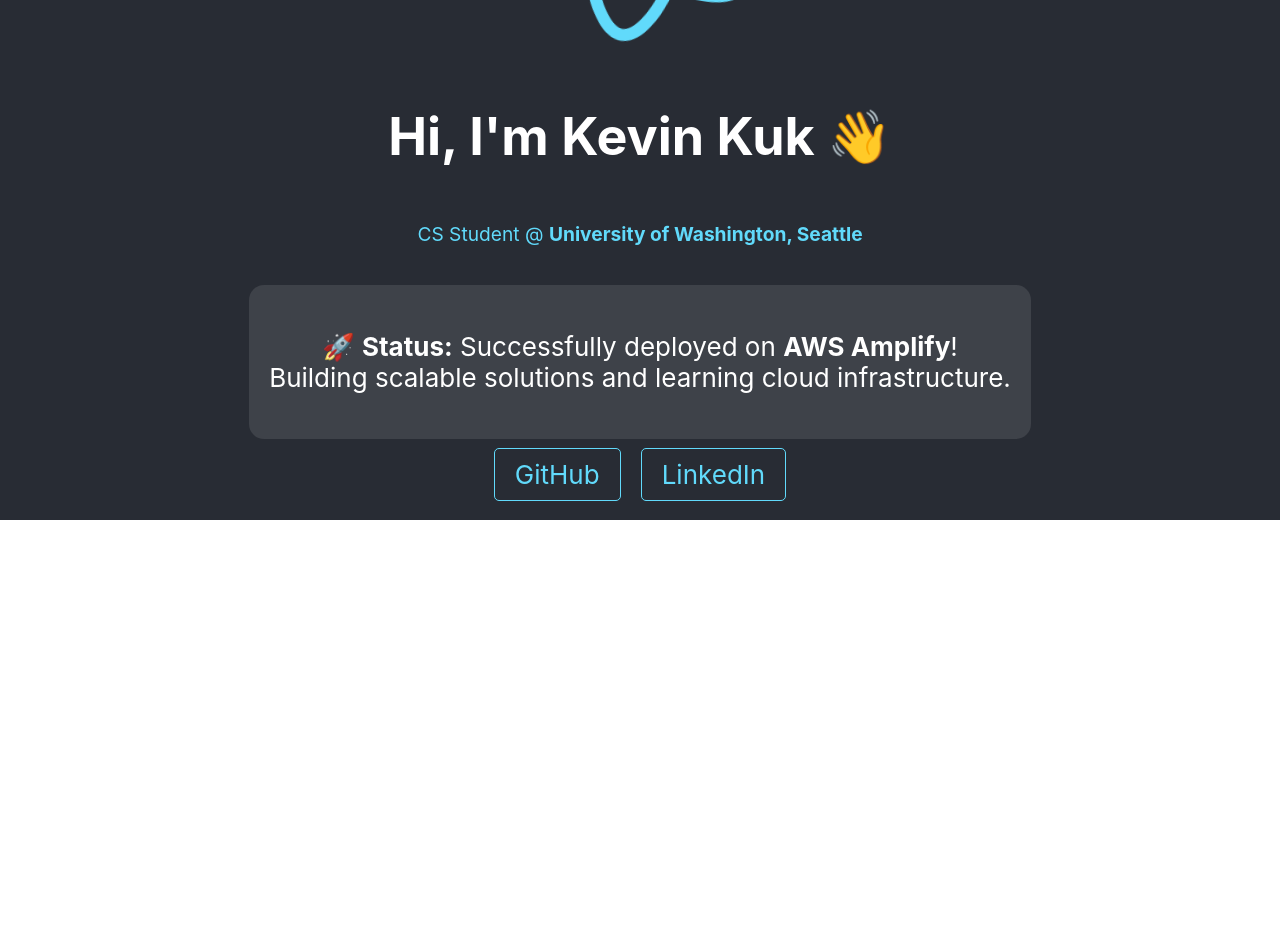
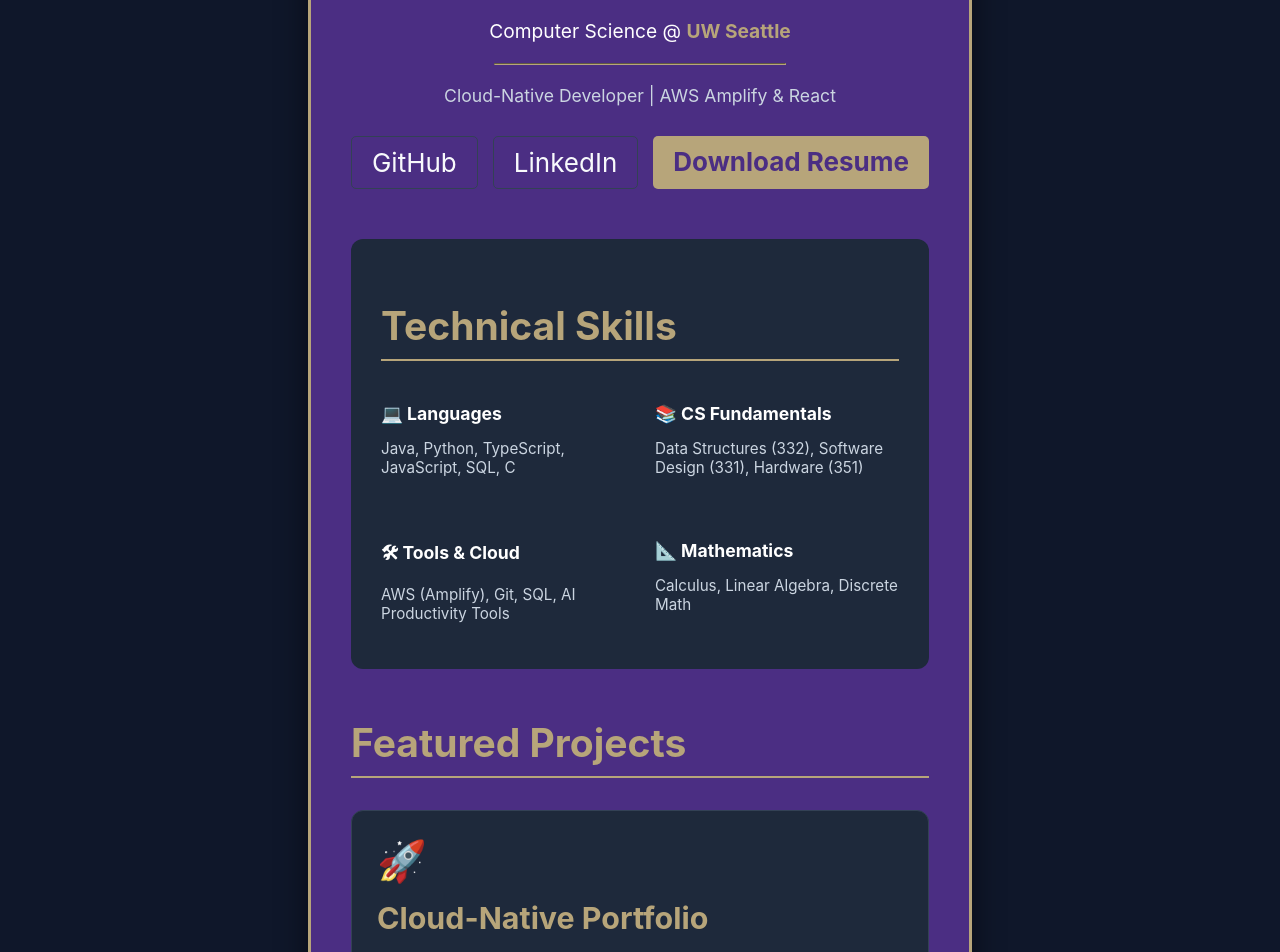
Before and after one commit to kukkevin1-cmd/my-portfolio, a React (Create React App) app: page / in a window 1280 px wide. Shown: the part 280-1232 px from the top of the page. Before the commit the page ends 800 px from the top, so only its background shows below. Built offline with nearby package versions, Linux system fonts and the light colour scheme.

Commit message:
Complete portfolio with projects modal

```diff
--- a/package.json
+++ b/package.json
@@ -13,7 +13,7 @@
     "web-vitals": "^2.1.4"
   },
   "scripts": {
-    "start": "react-scripts start",
+    "start": "set BROWSER=chrome && react-scripts start",
     "build": "react-scripts build",
     "test": "react-scripts test",
     "eject": "react-scripts eject"
--- a/src/App.css
+++ b/src/App.css
@@ -1,20 +1,6 @@
 .App {
   text-align: center;
-}
-
-.App-logo {
-  height: 40vmin;
-  pointer-events: none;
-}
-
-@media (prefers-reduced-motion: no-preference) {
-  .App-logo {
-    animation: App-logo-spin infinite 20s linear;
-  }
-}
-
-.App-header {
-  background-color: #282c34;
+  background-color: #282c34; /* 기본 배경 */
   min-height: 100vh;
   display: flex;
   flex-direction: column;
@@ -24,15 +10,48 @@
   color: white;
 }
 
-.App-link {
-  color: #61dafb;
+/* UW Purple 배경 섹션 */
+.uw-section {
+  background-color: #4b2e83;
+  color: white;
+  padding: 40px;
+  border-radius: 20px;
+  box-shadow: 0 10px 30px rgba(0,0,0,0.5);
+  border: 3px solid #b7a57a; /* UW Gold 테두리 */
+  max-width: 600px;
+}
+
+.App-logo {
+  height: 20vmin;
+  pointer-events: none;
+  margin-bottom: 20px;
+}
+
+@media (prefers-reduced-motion: no-preference) {
+  .App-logo {
+    animation: App-logo-spin infinite 20s linear;
+  }
 }
 
 @keyframes App-logo-spin {
-  from {
-    transform: rotate(0deg);
-  }
-  to {
-    transform: rotate(360deg);
-  }
+  from { transform: rotate(0deg); }
+  to { transform: rotate(360deg); }
 }
+
+.button-container {
+  margin-top: 20px;
+  display: flex;
+  gap: 15px;
+  justify-content: center;
+  align-items: center;
+}
+
+.button-container a {
+  text-decoration: none;
+  color: #f8fafc;
+  transition: opacity 0.3s;
+}
+
+.button-container a:hover {
+  opacity: 0.8;
+}
--- a/src/App.js
+++ b/src/App.js
@@ -1,49 +1,143 @@
+import React, { useState } from 'react';
 import logo from './logo.svg';
 import './App.css';
 
+// 1. 프로젝트 데이터 정의 (상세 설명 포함)
+const PROJECTS = [
+  {
+    id: 1,
+    emoji: "🚀",
+    title: "Cloud-Native Portfolio",
+    summary: "React & AWS 기반의 자동 배포 시스템",
+    details: "React와 AWS Amplify를 활용하여 구축한 반응형 포트폴리오 웹사이트입니다. GitHub Actions와 연동하여 코드 푸시 시 자동으로 AWS 클라우드 인프라에 업데이트되는 CI/CD 파이프라인을 경험하였습니다.",
+    tags: ["React", "AWS Amplify", "CI/CD"]
+  },
+  {
+    id: 2,
+    emoji: "♟️",
+    title: "Serverless Strategy Engine",
+    summary: "서버리스 기반의 전략 게임 로직 설계",
+    details: "Chess/Go 게임 로직을 구현하고 AWS Lambda를 활용한 서버리스 백엔드 구축을 목표로 하고 있습니다. 대규모 트래픽 처리를 위해 DynamoDB와 연동된 확장 가능한 시스템 아키텍처를 설계하고 있습니다.",
+    tags: ["Node.js", "AWS Lambda", "Serverless"]
+  }
+];
+
 function App() {
+  // 2. 모달 상태 관리
+  const [selectedProject, setSelectedProject] = useState(null);
+
   return (
-    <div className="App">
-      <header className="App-header">
-        <img src={logo} className="App-logo" alt="logo" />
-        <h1>Hi, I'm Kevin Kuk 👋</h1>
-        <p style={{ fontSize: '1.2rem', color: '#61dafb' }}>
-          CS Student @ <b>University of Washington, Seattle</b>
+    <div className="App" style={{
+      backgroundColor: '#0f172a',
+      color: '#f8fafc',
+      minHeight: '100vh',
+      padding: '40px',
+      fontFamily: '"Inter", sans-serif'
+    }}>
+
+      {/* --- 프로필 섹션 --- */}
+      <div className="uw-section" style={{ maxWidth: '900px', margin: '0 auto', textAlign: 'center' }}>
+        <img src={logo} className="App-logo" alt="logo" style={{ height: '80px', marginBottom: '20px' }} />
+
+        <h1 style={{ fontSize: '3rem', marginBottom: '10px' }}>Kevin Kuk</h1>
+        <p style={{ fontSize: '1.2rem' }}>
+          Computer Science @ <span style={{ color: '#b7a57a', fontWeight: 'bold' }}>UW Seattle</span>
         </p>
 
-        <div style={{
-          backgroundColor: 'rgba(255, 255, 255, 0.1)',
-          padding: '20px',
-          borderRadius: '15px',
-          margin: '20px 0'
-        }}>
-          <p>
-            🚀 <b>Status:</b> Successfully deployed on <b>AWS Amplify</b>!
-            <br />
-            Building scalable solutions and learning cloud infrastructure.
-          </p>
-        </div>
-        <div className="button-container">
-          <a
-            className="App-link"
-            href="https://github.com/kukkevin1-cmd" // 본인 깃허브 주소로 확인해 보세요!
-            target="_blank"
-            rel="noopener noreferrer"
-            style={{ margin: '0 10px', padding: '10px 20px', border: '1px solid #61dafb', borderRadius: '5px', textDecoration: 'none' }}
-          >
-            GitHub
-          </a>
-          <a
-            className="App-link"
-            href="https://www.linkedin.com" // 나중에 링크드인 주소 넣으세요!
-            target="_blank"
-            rel="noopener noreferrer"
-            style={{ margin: '0 10px', padding: '10px 20px', border: '1px solid #61dafb', borderRadius: '5px', textDecoration: 'none' }}
-          >
-            LinkedIn
+        <hr style={{ borderColor: '#b7a57a', width: '50%', margin: '20px auto' }} />
+
+        <p style={{ fontSize: '1.1rem', color: '#cbd5e1', marginBottom: '30px' }}>
+          Cloud-Native Developer | AWS Amplify & React
+        </p>
+
+        {/* --- 링크 및 이력서 버튼 --- */}
+        <div style={{ display: 'flex', gap: '15px', justifyContent: 'center', marginBottom: '50px' }}>
+          <a href="https://github.com/kukkevin1-cmd" target="_blank" rel="noreferrer"
+             style={{ color: '#f8fafc', textDecoration: 'none', border: '1px solid #334155', padding: '10px 20px', borderRadius: '5px' }}>GitHub</a>
+          <a href="https://www.linkedin.com/in/kevin-kuk-3a293b3b3/" target="_blank" rel="noreferrer"
+             style={{ color: '#f8fafc', textDecoration: 'none', border: '1px solid #334155', padding: '10px 20px', borderRadius: '5px' }}>LinkedIn</a>
+          <a href="/2026_Kevin_Resume.pdf" download="Kevin_Kuk_Resume.pdf"
+             style={{ backgroundColor: '#b7a57a', color: '#4b2e83', fontWeight: 'bold', padding: '10px 20px', borderRadius: '5px', textDecoration: 'none' }}>
+            Download Resume
           </a>
         </div>
-      </header>
+
+        {/* --- 기술 스택 섹션 --- */}
+        <div style={{ textAlign: 'left', backgroundColor: '#1e293b', padding: '30px', borderRadius: '12px', marginBottom: '50px' }}>
+          <h2 style={{ color: '#b7a57a', borderBottom: '2px solid #b7a57a', paddingBottom: '10px', marginBottom: '25px' }}>Technical Skills</h2>
+          <div style={{ display: 'grid', gridTemplateColumns: 'repeat(auto-fit, minmax(200px, 1fr))', gap: '30px' }}>
+            <div>
+              <h3 style={{ fontSize: '1.1rem', marginBottom: '10px' }}>💻 Languages</h3>
+              <p style={{ fontSize: '0.95rem', color: '#cbd5e1' }}>Java, Python, TypeScript, JavaScript, SQL, C</p>
+            </div>
+            <div>
+              <h3 style={{ fontSize: '1.1rem', marginBottom: '10px' }}>📚 CS Fundamentals</h3>
+              <p style={{ fontSize: '0.95rem', color: '#cbd5e1' }}>Data Structures (332), Software Design (331), Hardware (351)</p>
+            </div>
+            <div>
+              <h3 style={{ fontSize: '1.1rem', marginBottom: '10px' }}>🛠 Tools & Cloud</h3>
+              <p style={{ fontSize: '0.95rem', color: '#cbd5e1' }}>AWS (Amplify), Git, SQL, AI Productivity Tools</p>
+            </div>
+            <div>
+              <h3 style={{ fontSize: '1.1rem', marginBottom: '10px' }}>📐 Mathematics</h3>
+              <p style={{ fontSize: '0.95rem', color: '#cbd5e1' }}>Calculus, Linear Algebra, Discrete Math</p>
+            </div>
+          </div>
+        </div>
+
+        {/* --- 프로젝트 리스트 섹션 --- */}
+        <div style={{ textAlign: 'left' }}>
+          <h2 style={{ color: '#b7a57a', borderBottom: '2px solid #b7a57a', paddingBottom: '10px' }}>Featured Projects</h2>
+          <div style={{ display: 'grid', gridTemplateColumns: 'repeat(auto-fit, minmax(300px, 1fr))', gap: '20px', marginTop: '30px' }}>
+            {PROJECTS.map((proj) => (
+              <div
+                key={proj.id}
+                onClick={() => setSelectedProject(proj)}
+                style={{
+                  backgroundColor: '#1e293b', padding: '25px', borderRadius: '12px', cursor: 'pointer',
+                  border: '1px solid #334155', transition: 'all 0.3s ease'
+                }}
+                onMouseOver={(e) => e.currentTarget.style.transform = 'translateY(-5px)'}
+                onMouseOut={(e) => e.currentTarget.style.transform = 'translateY(0)'}
+              >
+                <span style={{ fontSize: '2.5rem' }}>{proj.emoji}</span>
+                <h3 style={{ color: '#b7a57a', margin: '15px 0 10px 0' }}>{proj.title}</h3>
+                <p style={{ fontSize: '0.9rem', color: '#94a3b8' }}>{proj.summary}</p>
+                <p style={{ fontSize: '0.8rem', color: '#b7a57a', marginTop: '10px' }}>Click to learn more →</p>
+              </div>
+            ))}
+          </div>
+        </div>
+      </div>
+
+      {/* --- 상세 설명 모달창 --- */}
+      {selectedProject && (
+        <div style={{
+          position: 'fixed', top: 0, left: 0, right: 0, bottom: 0,
+          backgroundColor: 'rgba(2, 6, 23, 0.9)', display: 'flex', alignItems: 'center', justifyContent: 'center', zIndex: 1000,
+          padding: '20px'
+        }} onClick={() => setSelectedProject(null)}>
+          <div style={{
+            backgroundColor: '#1e293b', padding: '40px', borderRadius: '15px', maxWidth: '600px',
+            width: '100%', border: '1px solid #b7a57a', position: 'relative'
+          }} onClick={(e) => e.stopPropagation()}>
+            <button
+              onClick={() => setSelectedProject(null)}
+              style={{ position: 'absolute', top: '20px', right: '20px', background: 'none', border: 'none', color: '#94a3b8', cursor: 'pointer', fontSize: '1.5rem' }}
+            >✕</button>
+            <span style={{ fontSize: '3.5rem' }}>{selectedProject.emoji}</span>
+            <h2 style={{ color: '#b7a57a', fontSize: '2rem', marginBottom: '20px' }}>{selectedProject.title}</h2>
+            <p style={{ lineHeight: '1.8', color: '#cbd5e1', fontSize: '1.05rem', marginBottom: '25px' }}>{selectedProject.details}</p>
+            <div style={{ display: 'flex', gap: '10px', flexWrap: 'wrap' }}>
+              {selectedProject.tags.map(tag => (
+                <span key={tag} style={{ backgroundColor: '#4b2e83', color: '#f8fafc', padding: '6px 12px', borderRadius: '20px', fontSize: '0.85rem', fontWeight: 'bold' }}>
+                  {tag}
+                </span>
+              ))}
+            </div>
+          </div>
+        </div>
+      )}
     </div>
   );
 }
```
Also changed, not shown: 1 other file (tests, documents, lock files or other folders).
